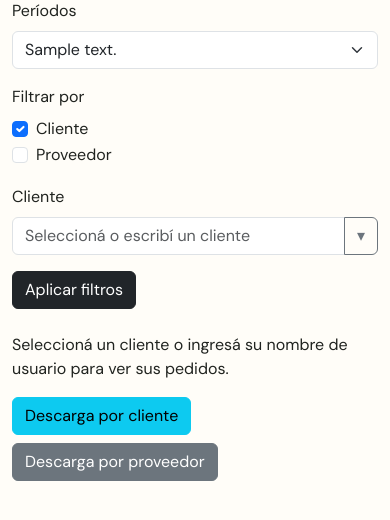
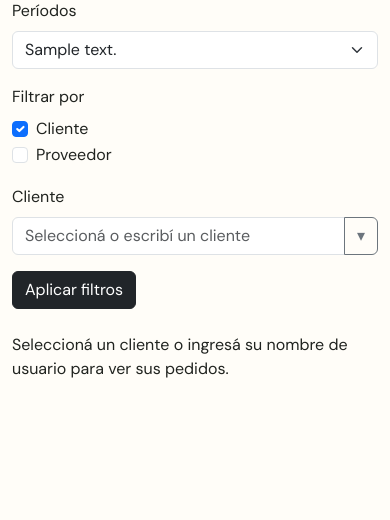
Before and after one commit to DamianRojas79/InduPedidos, a Django app: page /ver-pedidos/ in a window 390 px wide. Shown: the part 259-779 px from the top of the page. Run offline with Django 5.2, Linux system fonts and the light colour scheme; a user stored in the database is signed in; tables that the repository leaves empty hold one stand-in row (values such as "Sample post"); parts of the project's set-up code (start-up, migrations or seed data) failed here and were passed over; some libraries are stand-ins or nearby versions.

Commit message:
Se oculta botones de descarga de archivos , cuando se habre de celular

```diff
--- a/myapp/producto/templates/producto/ver_pedidos.html
+++ b/myapp/producto/templates/producto/ver_pedidos.html
@@ -91,11 +91,11 @@
 </form>
 {% endif %}
     {% if periodo_descarga %}
-    <a class="btn btn-info" href="{% url 'descargar_pedidos_por_cliente' %}?periodo={{ periodo_descarga.pk }}">Descarga por cliente</a>
-    <a class="btn btn-secondary" href="{% url 'descargar_pedidos_por_proveedor' %}?periodo={{ periodo_descarga.pk }}">Descarga por proveedor</a>
+    <a class="btn btn-info d-none d-md-inline-block" href="{% url 'descargar_pedidos_por_cliente' %}?periodo={{ periodo_descarga.pk }}">Descarga por cliente</a>
+    <a class="btn btn-secondary d-none d-md-inline-block" href="{% url 'descargar_pedidos_por_proveedor' %}?periodo={{ periodo_descarga.pk }}">Descarga por proveedor</a>
     {% else %}
-    <button class="btn btn-secundary" type="button" disabled>Descarga por cliente</button>
-    <button class="btn btn-secondary" type="button" disabled>Descarga por proveedor</button>
+    <button class="btn btn-secundary d-none d-md-inline-block" type="button" disabled>Descarga por cliente</button>
+    <button class="btn btn-secondary d-none d-md-inline-block" type="button" disabled>Descarga por proveedor</button>
     {% endif %}
 </div>
 <script src="{% static 'producto/js/ver_pedidos.js' %}?v=20261011" defer></script>
```
Also changed, not shown: myapp/producto/test_ver_pedidos.py (+4 -4 lines).
